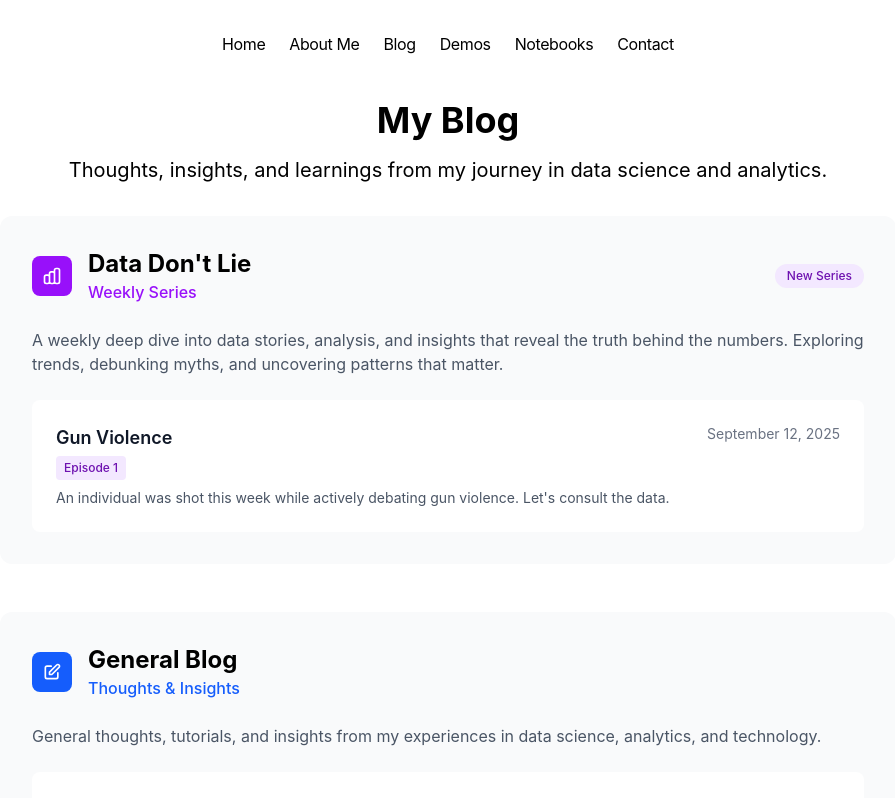
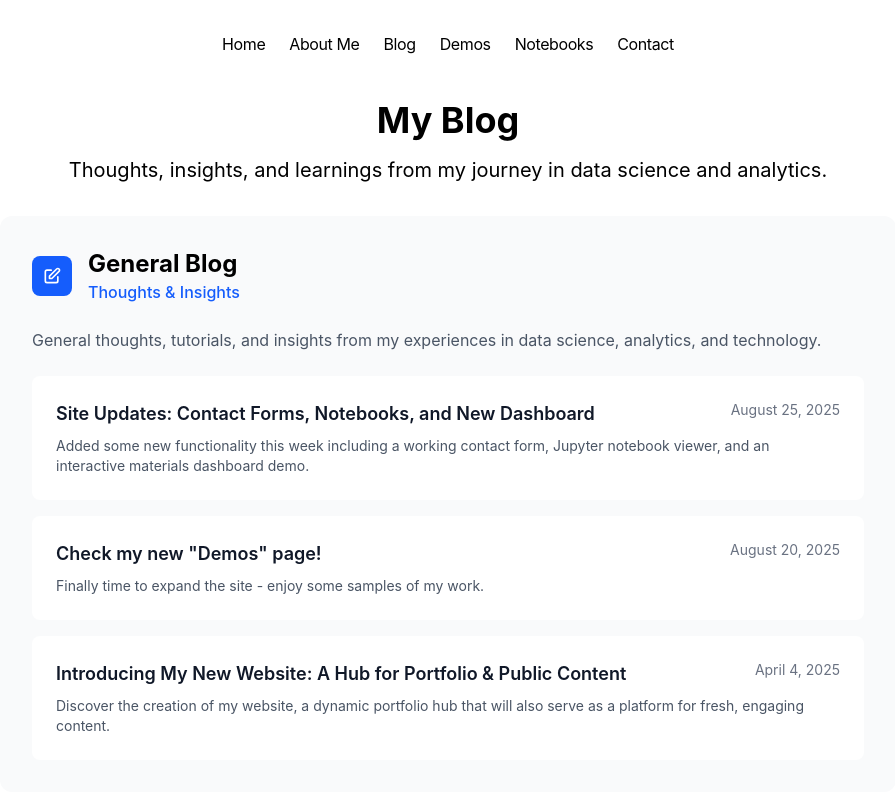
Before and after one commit to dillon-shearer/dillon-shearer-website, a Next.js app: page /blog in a window 1280 px wide. Shown: the top 798 px of the page, without its empty margins (192-1087 px from the left). Built offline with nearby package versions, Linux system fonts and the light colour scheme.

Commit message:
remove data dont lie section

```diff
--- a/app/blog/page.tsx
+++ b/app/blog/page.tsx
@@ -22,38 +22,6 @@ export default function Page() {
         </div>
 
         <div className="max-w-4xl mx-auto space-y-12">
-          {/* Data Don't Lie Section */}
-          <section>
-            <div className="bg-gray-50 dark:bg-gray-800 rounded-xl p-8">
-              <div className="flex items-center justify-between mb-6">
-                <div className="flex items-center space-x-4">
-                  <div className="w-10 h-10 bg-purple-600 rounded-lg flex items-center justify-center">
-                    <svg className="w-5 h-5 text-white" fill="none" stroke="currentColor" viewBox="0 0 24 24">
-                      <path strokeLinecap="round" strokeLinejoin="round" strokeWidth={2} d="M9 19v-6a2 2 0 00-2-2H5a2 2 0 00-2 2v6a2 2 0 002 2h2a2 2 0 002-2zm0 0V9a2 2 0 012-2h2a2 2 0 012 2v10m-6 0a2 2 0 002 2h2a2 2 0 002-2m0 0V5a2 2 0 012-2h2a2 2 0 012 2v14a2 2 0 01-2 2h-2a2 2 0 01-2-2z" />
-                    </svg>
-                  </div>
-                  <div>
-                    <h2 className="text-2xl font-bold">
-                      Data Don't Lie
-                    </h2>
-                    <p className="text-purple-600 font-medium">Weekly Series</p>
-                  </div>
-                </div>
-                <span className="inline-flex items-center px-3 py-1 rounded-full text-xs font-medium bg-purple-100 text-purple-800 dark:bg-purple-900 dark:text-purple-300">
-                  New Series
-                </span>
-              </div>
-
-              <p className="text-gray-600 dark:text-gray-300 mb-6">
-                A weekly deep dive into data stories, analysis, and insights that reveal the truth behind the numbers.
-                Exploring trends, debunking myths, and uncovering patterns that matter.
-              </p>
-
-              {/* Data Don't Lie posts will appear here */}
-              <DataDontLiePosts />
-            </div>
-          </section>
-
           {/* General Blog Section */}
           <section>
             <div className="bg-gray-50 dark:bg-gray-800 rounded-xl p-8">
--- a/app/blog/posts/data-dont-lie-ep-1.mdx
+++ /dev/null
@@ -1,38 +0,0 @@
----
-title: 'Gun Violence'
-publishedAt: '2025-09-12'
-summary: 'An individual was shot this week while actively debating gun violence. Let's consult the data.'
-series: 'data-dont-lie'
-episode: 1
----
-
-<div className="text-center my-4">
-  <a href="/jupyter/your-gun-violence-notebook-slug" className="inline-flex items-center px-3 py-2 bg-purple-600 text-white font-medium rounded hover:bg-purple-700 transition-colors text-sm" style={{textDecoration: 'none'}}>
-    <svg className="w-3 h-3 mr-1" fill="none" stroke="currentColor" viewBox="0 0 24 24">
-      <path strokeLinecap="round" strokeLinejoin="round" strokeWidth={2} d="M9 12h6m-6 4h6m2 5H7a2 2 0 01-2-2V5a2 2 0 012-2h5.586a1 1 0 01.707.293l5.414 5.414a1 1 0 01.293.707V19a2 2 0 01-2 2z" />
-    </svg>
-    View Notebook
-  </a>
-</div>
-
-## **Intro**
-
-Gun violence is a hot topic in the United States. We have many rights that other countries do not; including the right to bear arms. We reap the benefits, but we also face the consequences.
-
-My objective in this blog post is to take an unbiased view and determine what the data says about this topic. I found as many credible sources to piece together the full story as I could.
-
-That being said: enjoy this tale of the relationship between the United States and her firearm-wielding constituents.
-
----
-
-## **1. Global Context**
-
-## **2. US National Statistics**
-
-## **3. US Regional/State Statistics**
-
-## **4. School Shootings**
-
-## **5. Law Enforcement Officer Shootings**
-
-## **6. Gang Shootings**
```
